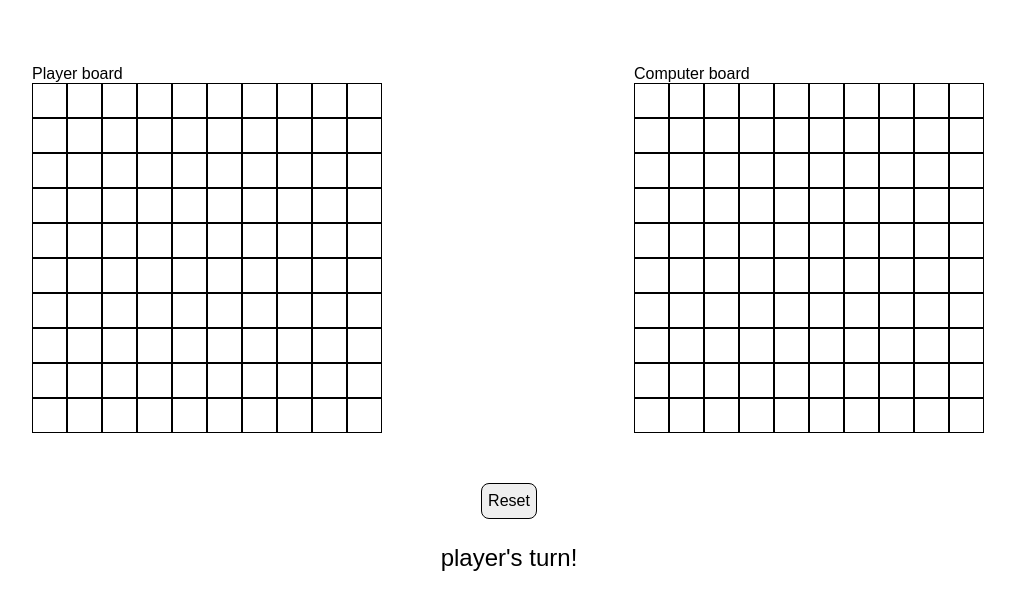
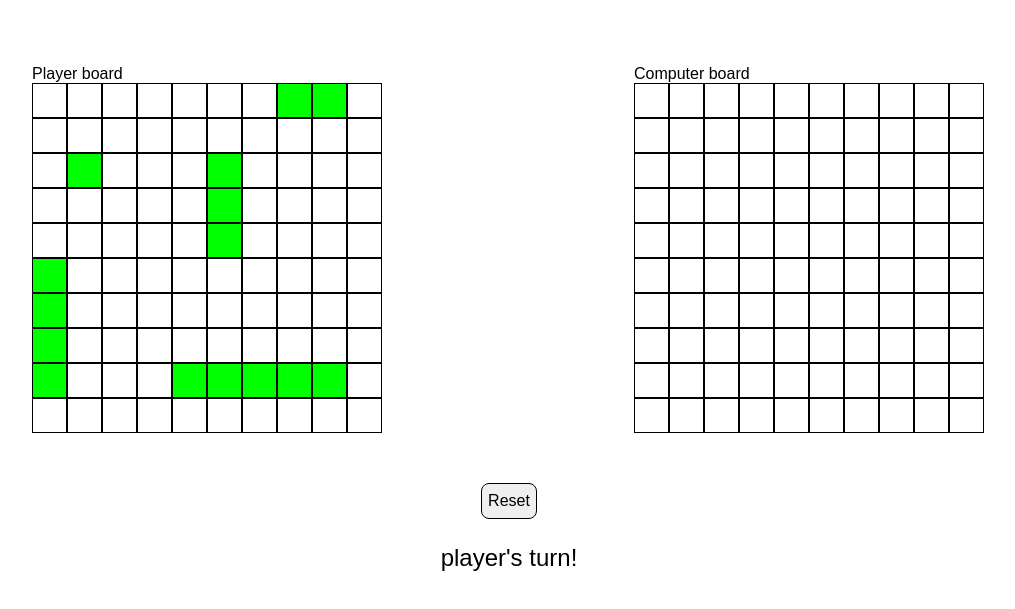
Before and after one commit to tajwararik/Battleship, a website built with webpack: page src/template.html in a window 1280 px wide. Shown: the part 143-752 px from the top of the page, without its empty margins (131-1146 px from the left). Built offline with nearby package versions, Linux system fonts and the light colour scheme.

Commit message:
Changed ships color on player's board

```diff
--- a/src/styles.css
+++ b/src/styles.css
@@ -52,6 +52,10 @@ body {
   cursor: pointer;
 }
 
+#player-board > .ship {
+  background-color: #0f0;
+}
+
 #player-board > .attacked,
 #computer-board > .attacked {
   background-color: #f00;
```
